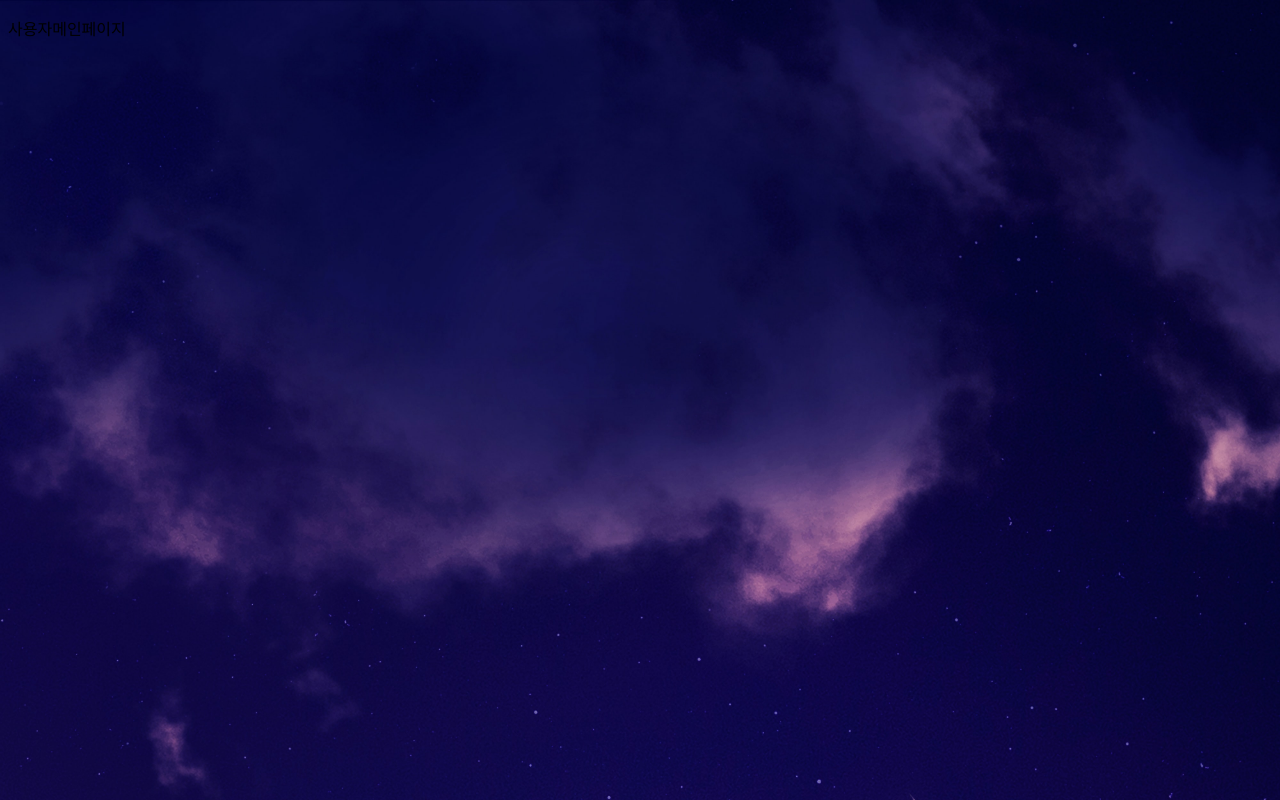
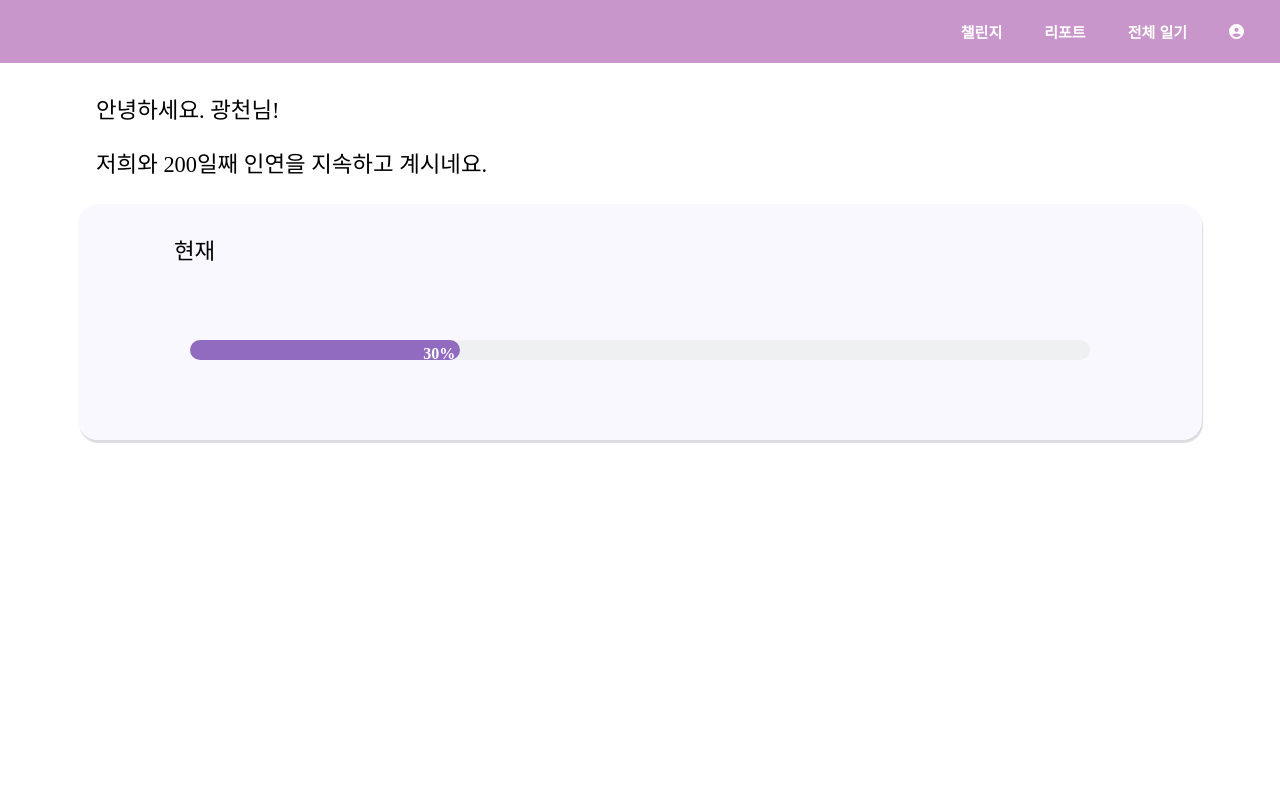
Before and after one commit to hosahn/Elice-Projects-Three, a React (Create React App) app in the folder front/: page /userMain in a window 1280 px wide. Built offline with nearby package versions, Linux system fonts and the light colour scheme.

Commit message:
Add Progress, Nav

```diff
--- a/front/src/App.css
+++ b/front/src/App.css
@@ -1,5 +1,8 @@
+* {
+}
+
+html,
 body {
-  background: url('./assets/image/background.jpg');
-  background-size: cover;
-  background-repeat: no-repeat;
+  margin: 0;
+  padding: 0;
 }
--- /dev/null
+++ b/front/src/components/challenge/ProgressBar.js
@@ -0,0 +1,36 @@
+import styled from 'styled-components';
+
+const BarWrap = styled.div`
+  height: 20px;
+  width: 80%;
+  background-color: #eff0f2;
+  border-radius: 50px;
+  margin: 50px;
+`;
+
+const Filter = styled.div`
+  height: 100%;
+  width: ${(props) => (props.completed ? props.completed : 0)}%;
+  background-color: #916bbf;
+  border-radius: 50px;
+  text-align: right;
+`;
+
+const Label = styled.div`
+  padding: 5px;
+  color: white;
+  font-weight: bold;
+`;
+
+const ProgressBar = (props) => {
+  const { completed } = props;
+  return (
+    <BarWrap>
+      <Filter completed={completed}>
+        <Label>{`${completed}%`}</Label>
+      </Filter>
+    </BarWrap>
+  );
+};
+
+export default ProgressBar;
--- a/front/src/components/components.js
+++ /dev/null
@@ -1 +0,0 @@
-console.log('components.js');
--- a/front/src/components/nav/Nav.js
+++ b/front/src/components/nav/Nav.js
@@ -1,26 +1,57 @@
 import React from 'react';
 
+import styled from 'styled-components';
 import { FontAwesomeIcon } from '@fortawesome/react-fontawesome';
 import { faCircleUser } from '@fortawesome/free-solid-svg-icons';
 
-import './style.css';
+const NavWrap = styled.div`
+  padding-top: 20px;
+  padding-bottom: 20px;
+  display: flex;
+  justify-content: end;
+  align-items: center;
+  background-color: #c996cc;
+  button {
+    border: none;
+    margin-right: 30px;
+    background-color: transparent;
+    cursor: pointer;
+    font-size: 15px;
+  }
+`;
+
+const Btn = styled.button`
+  margin-right: 10px;
+  color: white;
+  font-weight: bold;
+`;
+
+const UserBtn = styled.button`
+  color: white;
+`;
+
+const HighLight = styled.div`
+  &:hover {
+    background-image: linear-gradient(transparent 60%, #f8cd07 40%);
+  }
+`;
 
 const Nav = () => {
   return (
-    <header>
-      <button className="navBtn">
-        <div className="highLight">챌린지</div>
-      </button>
-      <button className="navBtn">
-        <div className="highLight">리포트</div>
-      </button>
-      <button className="navBtn">
-        <div className="highLight">전체 일기</div>
-      </button>
-      <button className="navUserBtn">
+    <NavWrap>
+      <Btn>
+        <HighLight>챌린지</HighLight>
+      </Btn>
+      <Btn>
+        <HighLight>리포트</HighLight>
+      </Btn>
+      <Btn>
+        <HighLight>전체 일기</HighLight>
+      </Btn>
+      <UserBtn>
         <FontAwesomeIcon icon={faCircleUser} className="user" />
-      </button>
-    </header>
+      </UserBtn>
+    </NavWrap>
   );
 };
 
--- a/front/src/pages/UserMain.js
+++ b/front/src/pages/UserMain.js
@@ -1,9 +1,55 @@
 import React from 'react';
+import Nav from '../components/nav/Nav';
+import ProgressBar from '../components/challenge/ProgressBar';
+import styled from 'styled-components';
+
+// 달력, 설명
+const UserMainContainer = styled.div`
+  position: relative;
+  display: flex;
+  flex-direction: column;
+  align-items: center;
+`;
+
+const ProgressBarContainer = styled.div`
+  display: flex;
+  justify-content: center;
+`;
+
+const TextContent = styled.div`
+  font-size: 1.4rem;
+  line-height: 2rem;
+  margin-top: 2rem;
+  margin-left: 6rem;
+`;
+
+const ChallengeContainer = styled.div`
+  position: absolute;
+  width: 1124px;
+  height: 236px;
+  background: rgba(243, 240, 255, 0.5);
+  box-shadow: 1px 3px 1px #dadce0;
+  border-radius: 20px;
+`;
 
 const UserMain = () => {
   return (
     <>
-      <p>사용자메인페이지</p>
+      <Nav />
+      <TextContent>
+        <p>안녕하세요. 광천님!</p>
+        <p> 저희와 200일째 인연을 지속하고 계시네요.</p>
+      </TextContent>
+      <UserMainContainer>
+        <ChallengeContainer>
+          <TextContent>
+            <p>현재 </p>
+          </TextContent>
+          <ProgressBarContainer>
+            <ProgressBar completed={30} />
+          </ProgressBarContainer>
+        </ChallengeContainer>
+      </UserMainContainer>
     </>
   );
 };
```
Also changed, not shown: front/src/components/nav/style.css (deleted).
